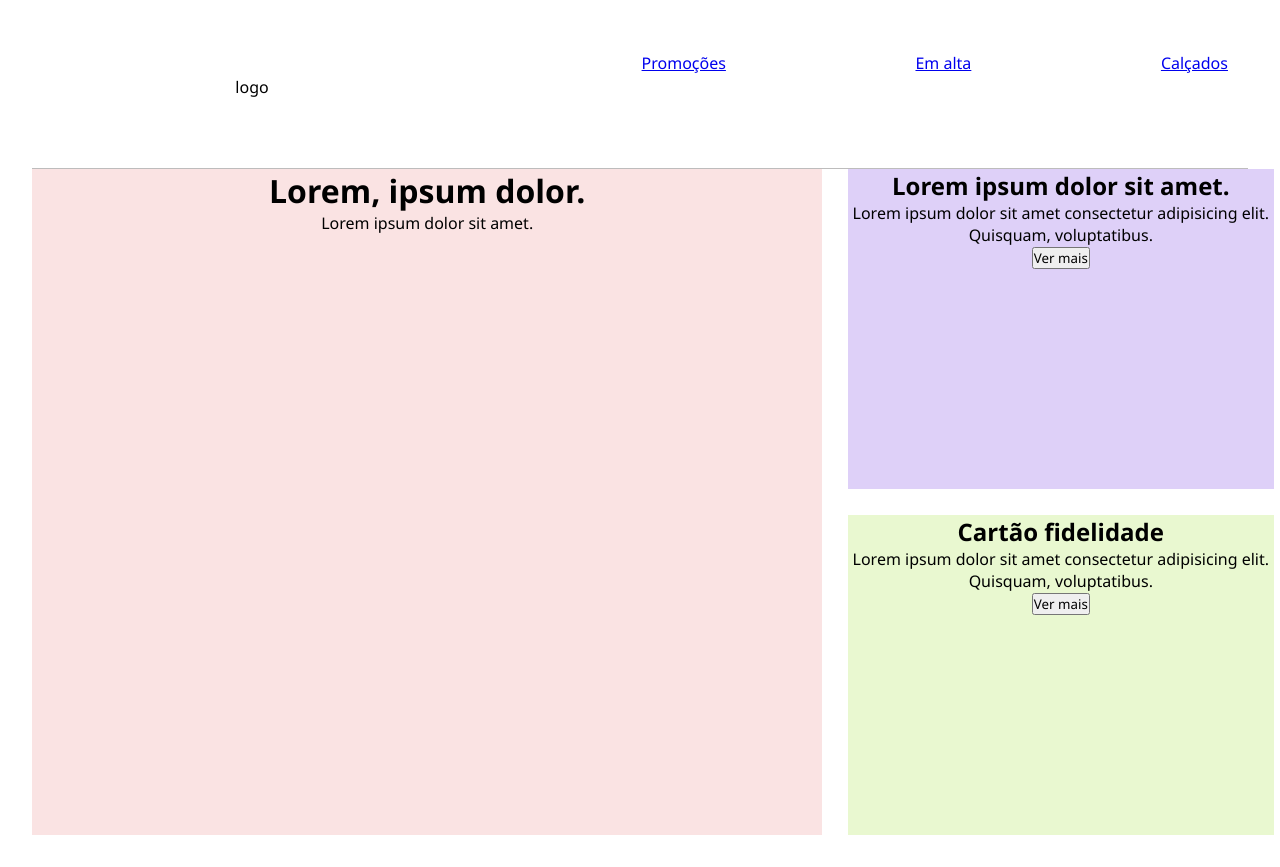
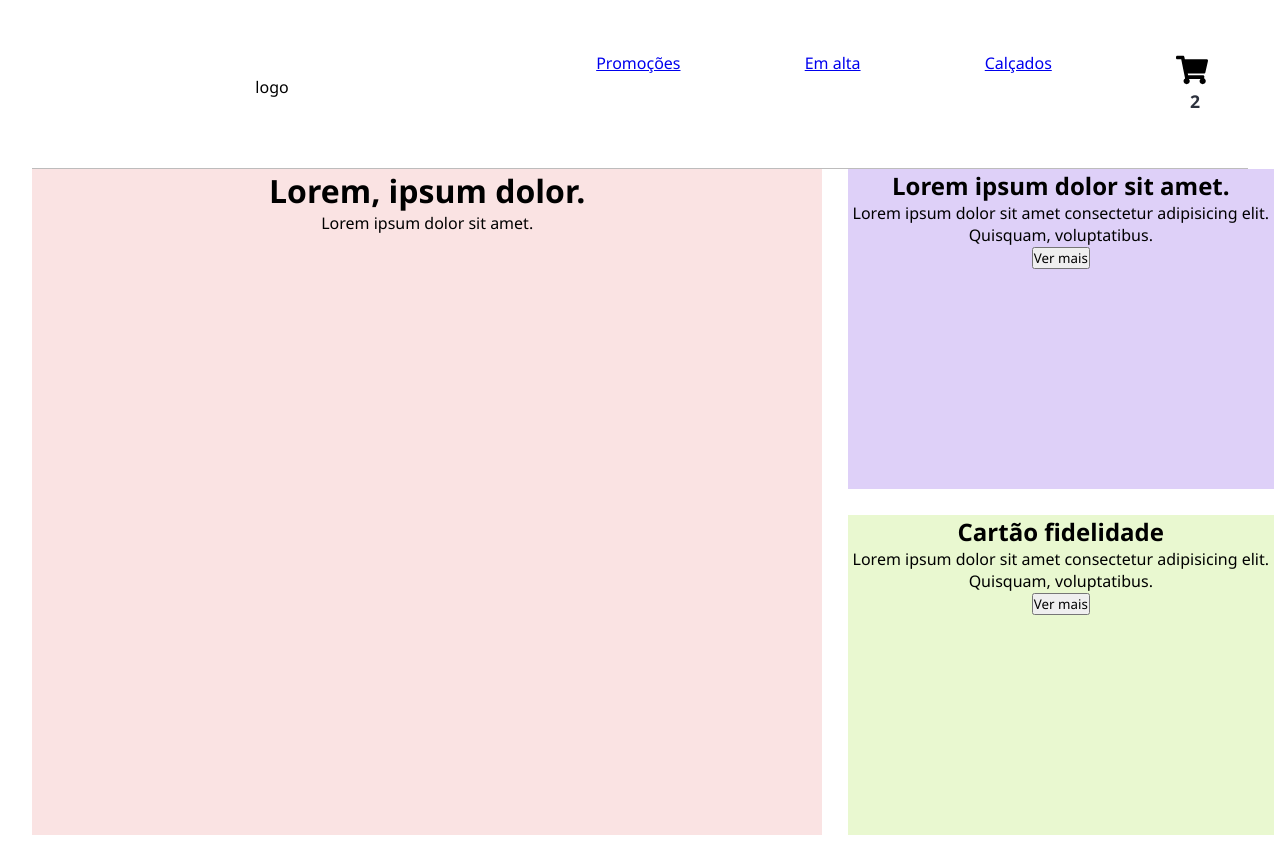
Before and after one commit to marceloguima/Vektor, a React (Vite) app: page / in a window 1280 px wide. Built offline with nearby package versions, Linux system fonts and the light colour scheme.

Commit message:
criei o carrinho

```diff
--- a/package.json
+++ b/package.json
@@ -13,6 +13,7 @@
     "json-server": "^1.0.0-beta.3",
     "react": "^19.0.0",
     "react-dom": "^19.0.0",
+    "react-icons": "^5.5.0",
     "react-router-dom": "^7.5.3"
   },
   "devDependencies": {
--- a/src/components/carrinho/Carrinho.css
+++ b/src/components/carrinho/Carrinho.css
@@ -0,0 +1,14 @@
+.cart{
+    font-size: 2rem;
+    position: relative;
+}
+
+
+.cart p{
+    font-size: 1.1rem;
+    position: absolute;
+    bottom: 35px;
+    left: 14px;
+    font-weight: bold;
+    color: #2c313d;
+}
--- a/src/components/carrinho/Carrinho.jsx
+++ b/src/components/carrinho/Carrinho.jsx
@@ -1,8 +1,12 @@
-import React from 'react'
+import { FaShoppingCart } from "react-icons/fa";
+import './Carrinho.css'
 
 const Carrinho = () => {
   return (
     <div className='cart'>
+
+            <FaShoppingCart />
+            <p>2</p>
 
     </div>
   )
--- a/src/components/navBar/NavBar.css
+++ b/src/components/navBar/NavBar.css
@@ -3,7 +3,7 @@ nav{
     display: flex;
     justify-content: space-between;
     color: #000;
-    padding: 20px;
+    padding: 20px 40px;
 }
 
 .logo{
--- a/src/components/navBar/NavBar.jsx
+++ b/src/components/navBar/NavBar.jsx
@@ -1,5 +1,6 @@
 import './NavBar.css'
 import { Link } from 'react-router-dom'
+import Carrinho from '../carrinho/Carrinho.jsx'
 
 const NavBar = () => {
   return (
@@ -10,6 +11,7 @@ const NavBar = () => {
           <Link to="/promocoes">Promoções</Link>
           <Link to="/em-alta">Em alta</Link>
           <Link to="/calcados">Calçados</Link>
+          <Carrinho />
 
 
   </nav>
```
Also changed, not shown: 1 other file (tests, documents, lock files or other folders).
